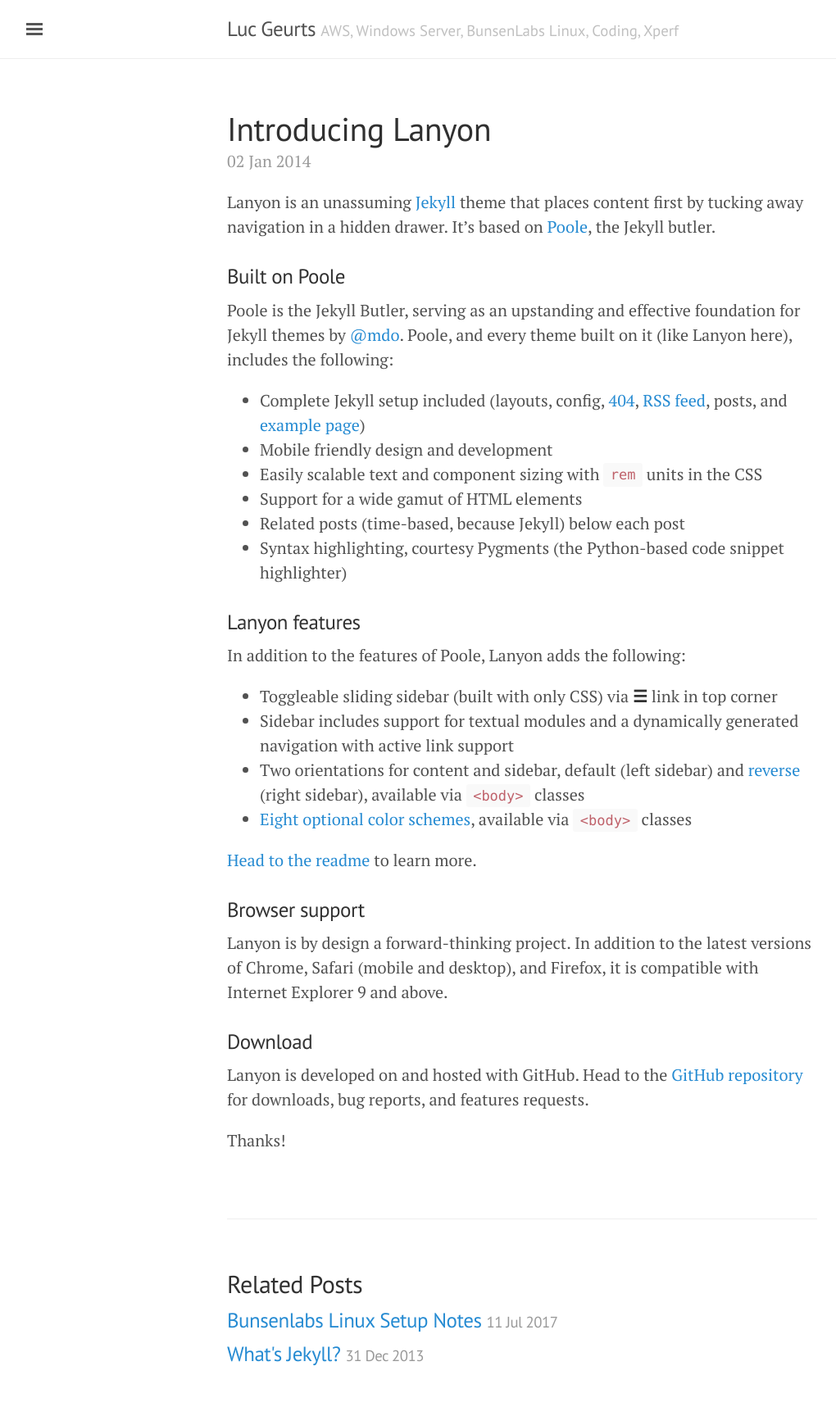
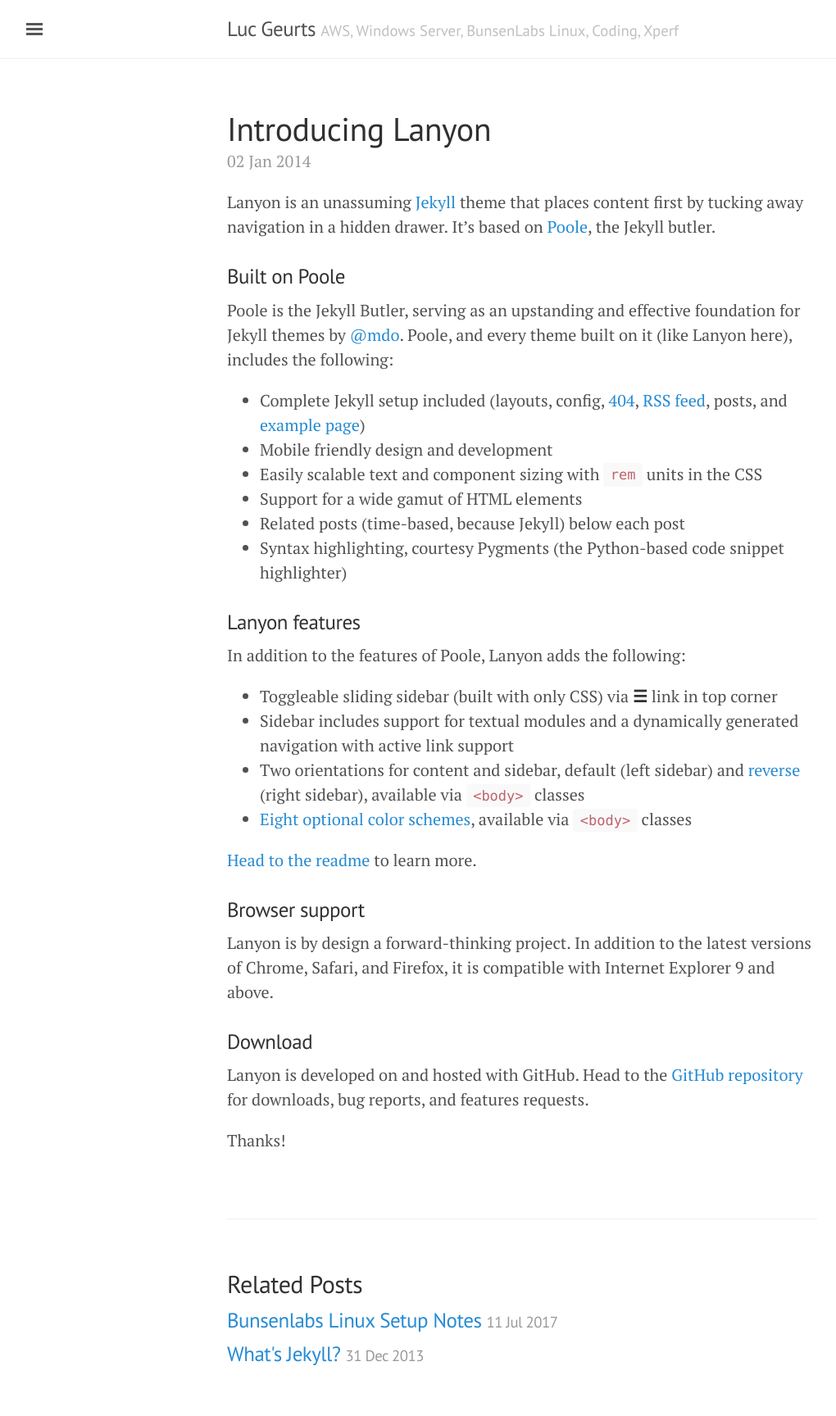
Before and after one commit to lgeurts/lgeurts.github.io, a Jekyll site: the page built from _posts/2014-01-02-introducing-lanyon.md, in a window 1280 px wide. Shown: the whole page at 82% size, without its empty margins (3-1023 px from the left). Built offline with Jekyll 4.4.1, drawn with Linux system fonts in a browser that asks for light colours.

Commit message:
Update 2014-01-02-introducing-lanyon.md

```diff
--- a/_posts/2014-01-02-introducing-lanyon.md
+++ b/_posts/2014-01-02-introducing-lanyon.md
@@ -29,7 +29,7 @@
 
 ### Browser support
 
-Lanyon is by design a forward-thinking project. In addition to the latest versions of Chrome, Safari (mobile and desktop), and Firefox, it is compatible with Internet Explorer 9 and above.
+Lanyon is by design a forward-thinking project. In addition to the latest versions of Chrome, Safari, and Firefox, it is compatible with Internet Explorer 9 and above.
 
 ### Download
 
```
